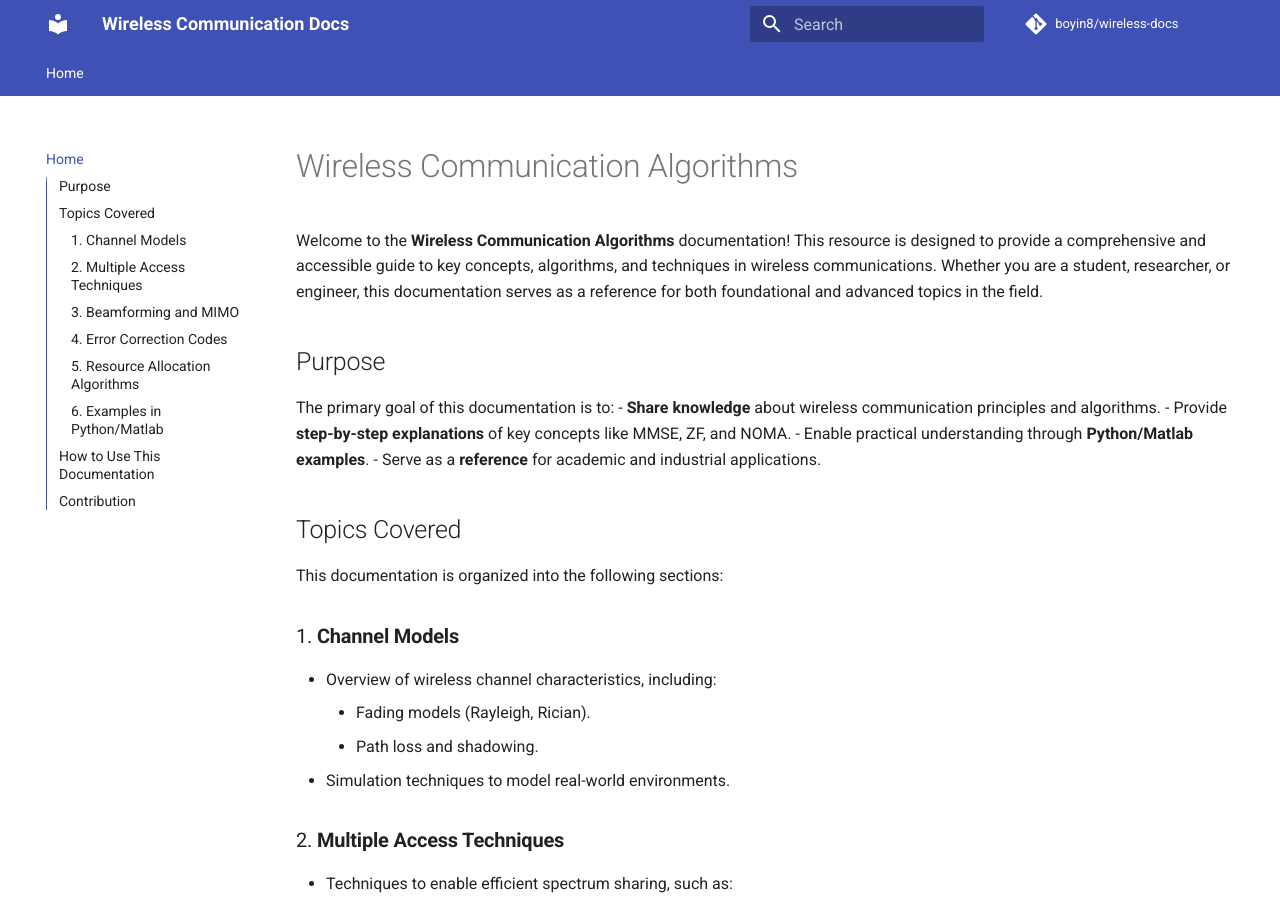
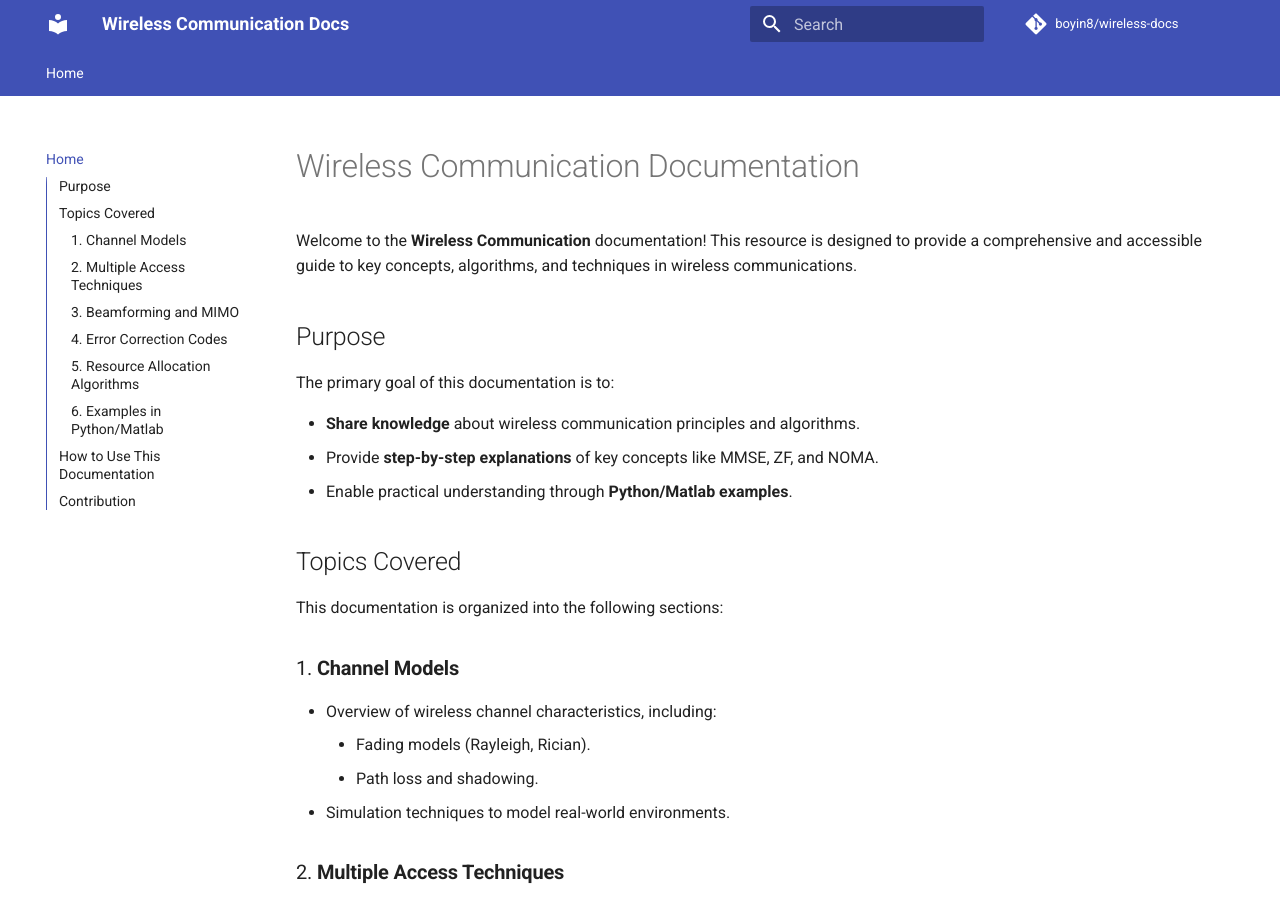
Before and after one commit to boyin8/wireless-docs, an MkDocs documentation site: the page built from docs/index.md, in a window 1280 px wide and 900 px high. Built offline with MkDocs 1.6.1 and Material for MkDocs 9.7.7, drawn with Linux system fonts in a browser that asks for light colours; comment, search, counter and statistics services are not loaded.

Commit message:
Update index.md

```diff
--- a/docs/index.md
+++ b/docs/index.md
@@ -1,13 +1,13 @@
-# Wireless Communication Algorithms
+# Wireless Communication Documentation
 
-Welcome to the **Wireless Communication Algorithms** documentation! This resource is designed to provide a comprehensive and accessible guide to key concepts, algorithms, and techniques in wireless communications. Whether you are a student, researcher, or engineer, this documentation serves as a reference for both foundational and advanced topics in the field.
+Welcome to the **Wireless Communication** documentation! This resource is designed to provide a comprehensive and accessible guide to key concepts, algorithms, and techniques in wireless communications.
 
 ## Purpose
 The primary goal of this documentation is to:
+
 - **Share knowledge** about wireless communication principles and algorithms.
 - Provide **step-by-step explanations** of key concepts like MMSE, ZF, and NOMA.
 - Enable practical understanding through **Python/Matlab examples**.
-- Serve as a **reference** for academic and industrial applications.
 
 ## Topics Covered
 This documentation is organized into the following sections:
@@ -50,7 +50,7 @@ This documentation is organized into the following sections:
 3. Run the provided Python/Matlab examples to deepen your understanding.
 
 ## Contribution
-This documentation is a living resource. Feedback and contributions are welcome to help improve its content. If you have suggestions or would like to contribute, please visit our [GitHub repository](https://github.com/<your-username>/wireless-docs).
+This documentation is a living resource. Feedback and contributions are welcome to help improve its content. If you have suggestions or would like to contribute, please visit our [GitHub repository](https://github.com/boyin8/wireless-docs).
 
 ---
 
```
